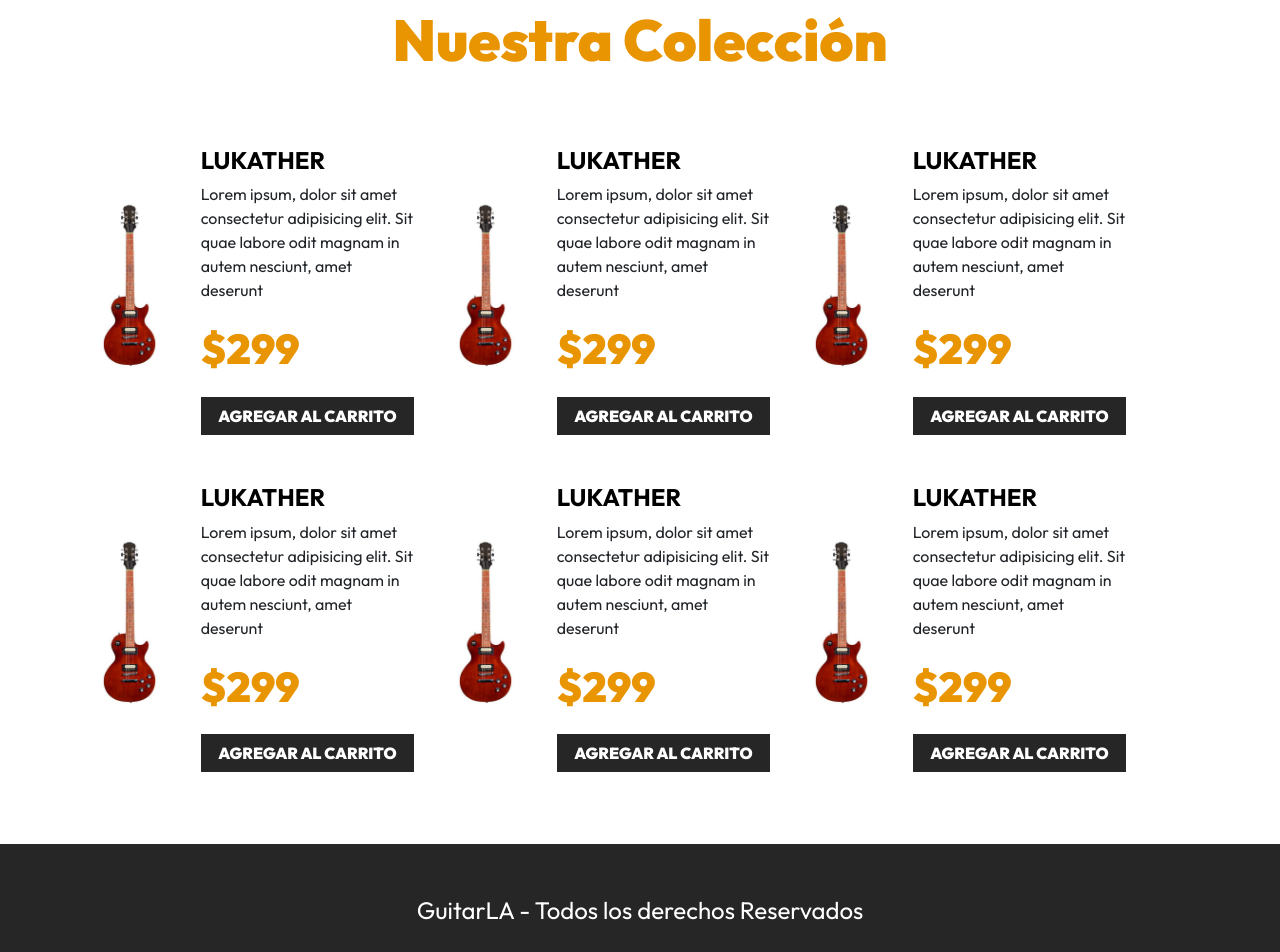
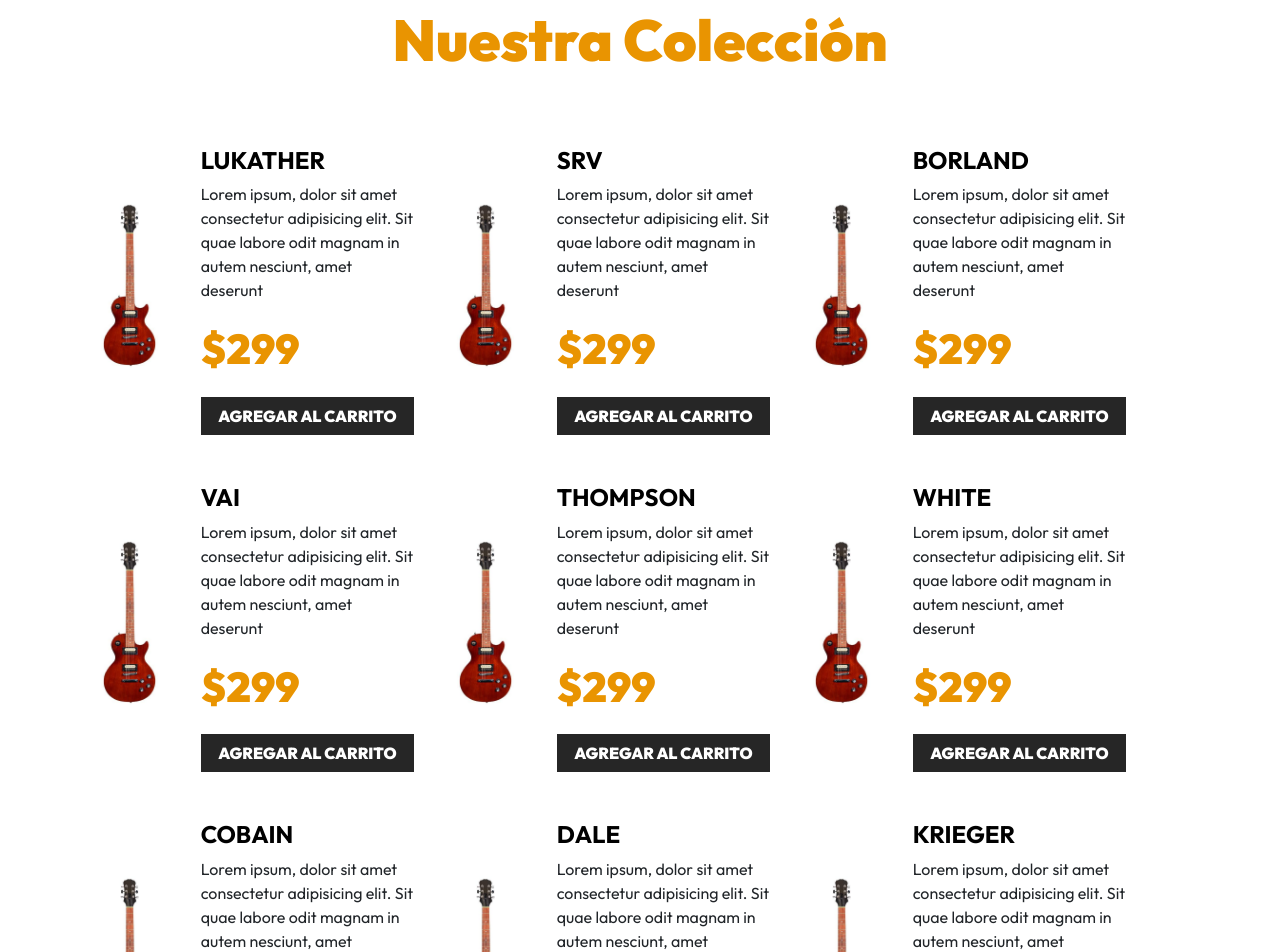
Before and after one commit to marialapc/ikasten, a React (Vite) app in the folder alfa/: page / in a window 1280 px wide. Shown: the part 220-1172 px from the top of the page. Built offline with nearby package versions, Linux system fonts and the light colour scheme.

Commit message:
first props

```diff
--- a/alfa/src/App.jsx
+++ b/alfa/src/App.jsx
@@ -13,12 +13,11 @@
         <h2 className="text-center">Nuestra Colección</h2>
 
         <div className="row mt-5">
-          <Guitar />
-          <Guitar />
-          <Guitar />
-          <Guitar />
-          <Guitar />
-          <Guitar />
+          {data.map((guitar) => (
+             <Guitar
+                guitar={guitar}
+            />
+          ))}
         </div>
       </main>
 
--- a/alfa/src/components/Guitar.jsx
+++ b/alfa/src/components/Guitar.jsx
@@ -1,4 +1,6 @@
-export default function Guitar () {
+export default function Guitar({guitar}) {
+
+    const {name} = guitar
 
     return(
         <div className="col-md-6 col-lg-4 my-4 row align-items-center">
@@ -6,7 +8,7 @@
             <img className="img-fluid" src="./public/img/guitarra_01.jpg" alt="imagen guitarra" />
         </div>
         <div className="col-8">
-            <h3 className="text-black fs-4 fw-bold text-uppercase">Lukather</h3>
+            <h3 className="text-black fs-4 fw-bold text-uppercase">{name}</h3>
             <p>Lorem ipsum, dolor sit amet consectetur adipisicing elit. Sit quae labore odit magnam in autem nesciunt, amet deserunt</p>
             <p className="fw-black text-primary fs-3">$299</p>
             <button
```
